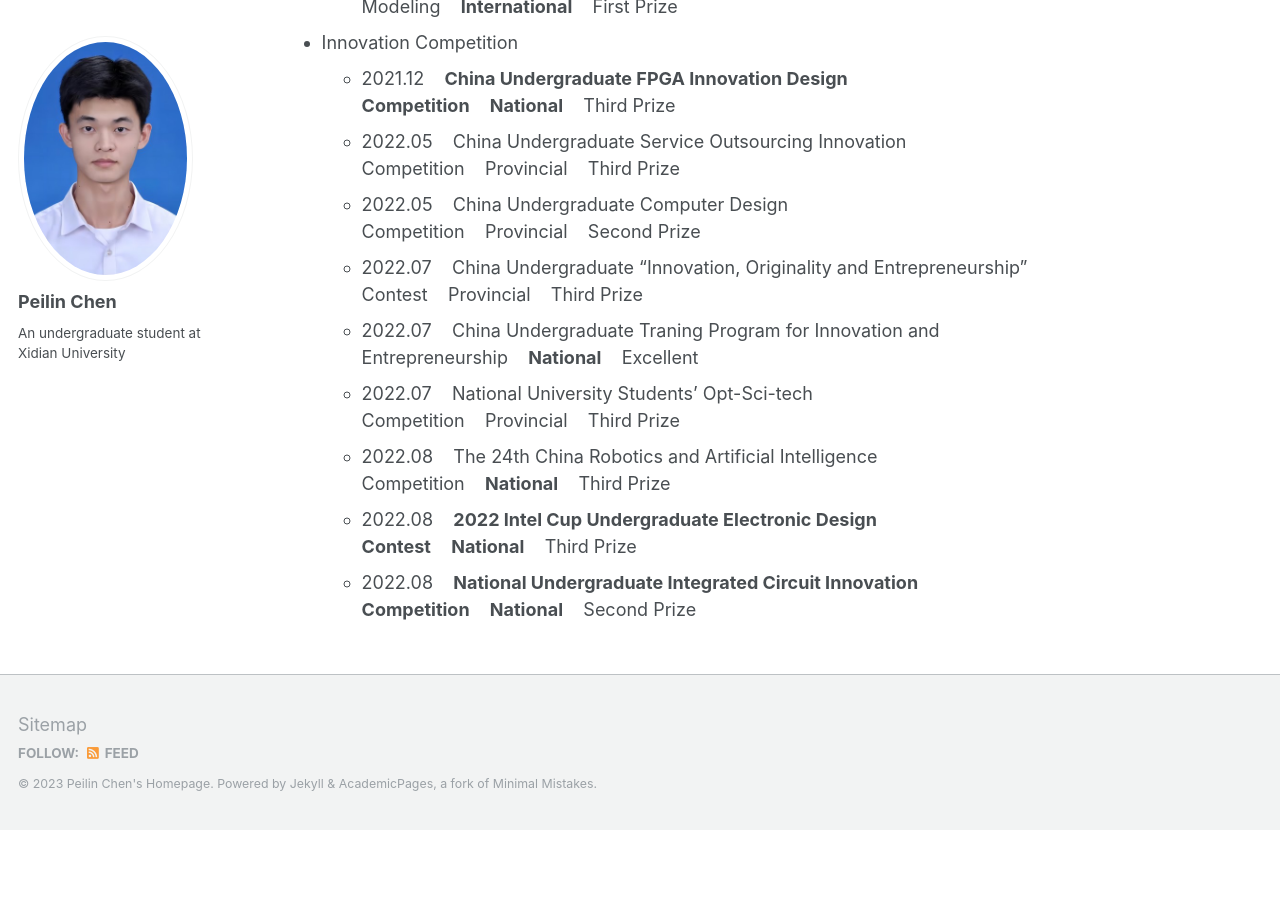
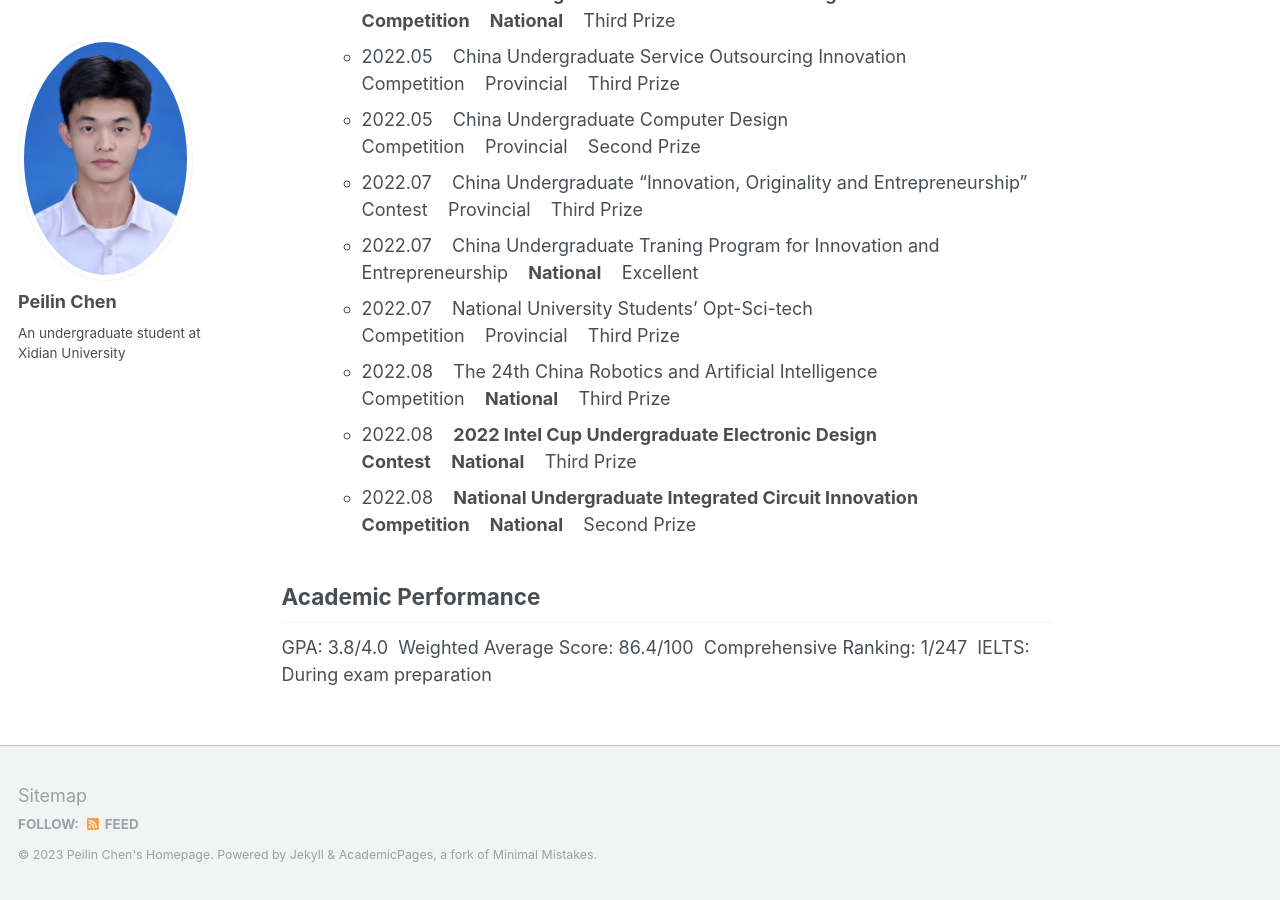
Before and after one commit to peilin-chen/peilin-chen.github.io, a Jekyll site: the page built from _pages/about.md, in a window 1280 px wide and 900 px high, scrolled down 2787 px. Built offline with Jekyll 4.4.1, drawn with Linux system fonts in a browser that asks for light colours; before the commit the page ends 3617 px from its top, so only the background shows below that; some of the changed text lies outside the part shown.

Commit message:
Update about.md

```diff
--- a/_pages/about.md
+++ b/_pages/about.md
@@ -60,3 +58,6 @@ technical guidance for innovation and entrepreneurship competitions, and organiz
   - 2022.08&nbsp;&nbsp;&nbsp;&nbsp;The 24th China Robotics and Artificial Intelligence Competition&nbsp;&nbsp;&nbsp;&nbsp;**National**&nbsp;&nbsp;&nbsp;&nbsp;Third Prize
   - 2022.08&nbsp;&nbsp;&nbsp;&nbsp;**2022 Intel Cup Undergraduate Electronic Design Contest**&nbsp;&nbsp;&nbsp;&nbsp;**National**&nbsp;&nbsp;&nbsp;&nbsp;Third Prize
   - 2022.08&nbsp;&nbsp;&nbsp;&nbsp;**National Undergraduate Integrated Circuit Innovation Competition**&nbsp;&nbsp;&nbsp;&nbsp;**National**&nbsp;&nbsp;&nbsp;&nbsp;Second Prize
+
+## Academic Performance
+GPA: 3.8/4.0&nbsp;&nbsp;Weighted Average Score: 86.4/100&nbsp;&nbsp;Comprehensive Ranking: 1/247&nbsp;&nbsp;IELTS: During exam preparation
```
Also changed, not shown: other parts of _pages/about.md (+1 -3 lines).
